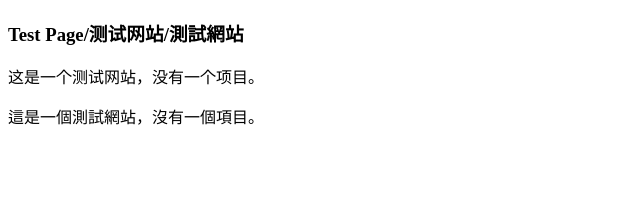
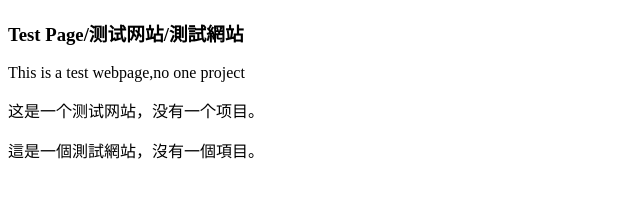
Before and after one commit to xinxin2021/test, a plain HTML site: page index.html in a window 1280 px wide. Shown: the whole page, without its empty margins (0-640 px from the left). Drawn offline with Linux system fonts and the light colour scheme.

Commit message:
Update index.html

```diff
--- a/index.html
+++ b/index.html
@@ -6,6 +6,7 @@
 </head>
 <body>
     <h3>Test Page/测试网站/測試網站</h3>
+    <p>This is a test webpage,no one project</p>
     <p>这是一个测试网站，没有一个项目。</p>
     <p>這是一個測試網站，沒有一個項目。</p>
 </body>
```
